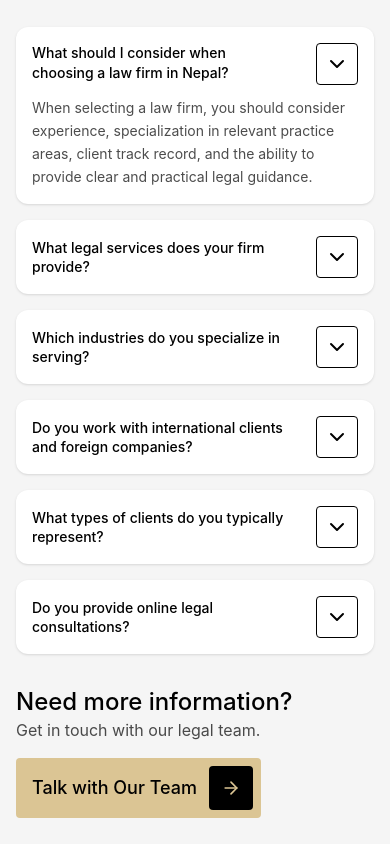
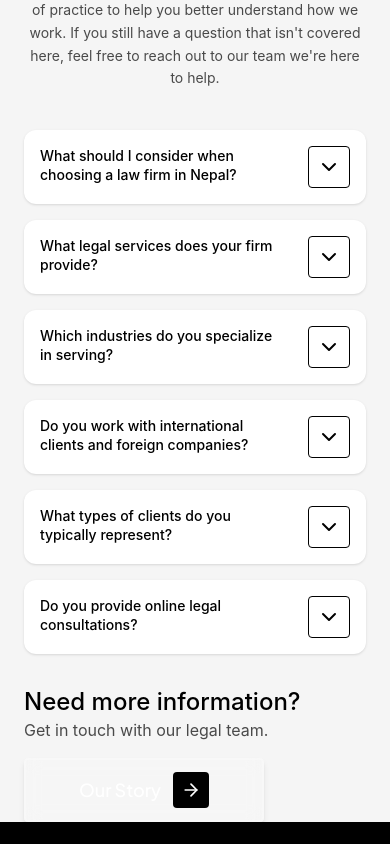
Before and after one commit to applish101-eng/LawFirm, a React (Vite) app: page / in a window 390 px wide. Shown: the part 4340-5184 px from the top of the page. Built offline with nearby package versions, Linux system fonts and the light colour scheme; a web font is replaced by a local one.

Commit message:
footer forum validation

```diff
--- /dev/null
+++ b/src/components/Button.jsx
@@ -0,0 +1,59 @@
+import React from "react";
+
+const Button = ({
+  children,
+  variant = "primary",
+  size = "md",
+  width = "fit",
+  iconRight,
+  iconLeft,
+  className = "",
+  ...props
+}) => {
+  const base =
+    "inline-flex items-center justify-center gap-3 font-medium rounded transition-all duration-300 cursor-pointer whitespace-nowrap font-secondary ";
+
+  const variants = {
+    primary: "bg-primary-500 text-black hover:bg-primary-600 ",
+    secondary:
+      "bg-white/10 backdrop-blur border-2 border-white/20 text-white shadow-md hover:bg-neutral-900 hover:shadow-lg",
+    outline: "border border-black text-black hover:bg-black hover:text-white",
+    ghost: "bg-transparent text-black hover:text-neutral-600",
+    danger: "bg-red-500 text-white hover:bg-red-600",
+  };
+
+  const sizes = {
+    sm: "text-sm px-3 py-2",
+    md: "text-base px-4 py-2",
+    lg: "text-lg sm:text-2xl font-extrabold px-5 py-3",
+    xl: "text-lg sm:text-2xl font-extrabold px-5 py-5",
+  };
+
+  const widths = {
+    auto: "w-auto",
+    fit: "w-fit",
+    sm: "w-[160px]",
+    md: "w-[200px]",
+    lg: "w-[240px]",
+    full: "w-full",
+  };
+
+  return (
+    <button
+      className={`${base} ${variants[variant]} ${sizes[size]} ${widths[width]} ${className}`}
+      {...props}
+    >
+      {iconLeft && <span className="flex items-center">{iconLeft}</span>}
+
+      <span>{children}</span>
+
+      {iconRight && (
+        <span className="bg-black text-white p-2 rounded-sm flex items-center justify-center">
+          {iconRight}
+        </span>
+      )}
+    </button>
+  );
+};
+
+export default Button;
--- a/src/pages/About/Section02.jsx
+++ b/src/pages/About/Section02.jsx
@@ -8,7 +8,7 @@ const stats = [
 
 const Section02 = () => {
   return (
-    <section className="w-full bg-[#F5F5F5] px-6 sm:px-10 lg:px-20 py-20 lg:py-28">
+    <section className="w-full min-h-screen flex flex-col justify-center bg-[#F5F5F5] px-6">
       {/* Eyebrow */}
       <p className="text-center font-primary text-sm text-black tracking-wide mb-4">
         About Us
--- a/src/pages/About/Section03.jsx
+++ b/src/pages/About/Section03.jsx
@@ -3,9 +3,8 @@ import Section03Image from "../../assets/ServiceSection03.png";
 
 const Section03 = () => {
   return (
-    <section className="w-full min-h-screen bg-[#F4F4F4] text-[#111111] font-sans antialiased overflow-x-hidden flex flex-col justify-between">
-      {/* Top Content Area */}
-      <div className="max-w-7xl mx-auto px-6 pt-16 pb-12 md:pt-24 md:pb-20 flex flex-col lg:flex-row gap-12 lg:gap-20 items-start">
+    <section className="w-full min-h-screen bg-[#F4F4F4] text-[#111111] font-sans antialiased overflow-x-hidden flex flex-col justify-center px-6">
+      <div className="flex flex-col lg:flex-row gap-12 lg:gap-20 items-start pb-12 lg:pb-20">
         {/* Left Column */}
         <div className="w-full lg:w-[60%] flex flex-col items-start gap-4">
           {/* Badge */}
--- a/src/pages/About/Section04.jsx
+++ b/src/pages/About/Section04.jsx
@@ -26,9 +26,9 @@ const Section04 = () => {
   return (
     <section
       ref={containerRef}
-      className="w-full bg-[#F4F4F4] text-[#111111] font-sans antialiased overflow-hidden py-16 md:py-24"
+      className="w-full min-h-screen flex flex-col justify-center bg-[#F4F4F4] text-[#111111] font-sans antialiased overflow-hidden px-6"
     >
-      <div className="max-w-7xl mx-auto px-6 flex flex-col space-y-12 md:space-y-16">
+      <div className="w-full flex flex-col space-y-12 md:space-y-16">
 
         {/* Full Width Top Header */}
         <h2
--- a/src/pages/Contact.jsx
+++ b/src/pages/Contact.jsx
@@ -36,9 +36,9 @@ const Contact = () => {
   return (
     <section
       ref={containerRef}
-      className="w-full bg-[#F4F4F4] text-[#111111] font-sans antialiased overflow-hidden pt-26"
+      className="w-full min-h-screen flex flex-col justify-center bg-[#F4F4F4] text-[#111111] font-sans antialiased overflow-hidden px-6"
     >
-      <div className="max-w-7xl mx-auto px-6 flex flex-col space-y-10 md:space-y-12">
+      <div className="w-full flex flex-col space-y-10 md:space-y-12">
         {/* Category Label and Main Heading */}
         <div ref={titleRef} className="flex flex-col space-y-1">
           <span className="text-xs md:text-sm font-medium tracking-wide text-neutral-500 uppercase">
--- a/src/pages/Hompage/Faq.jsx
+++ b/src/pages/Hompage/Faq.jsx
@@ -1,21 +1,56 @@
-import React from "react";
+import React, { useState } from "react";
 import { ArrowRight, ChevronDown } from "lucide-react";
+import Button from "../../components/Button";
+
+const faqData = [
+  {
+    question: "What should I consider when choosing a law firm in Nepal?",
+    answer:
+      "When selecting a law firm, you should consider experience, specialization in relevant practice areas, client track record, and the ability to provide clear and practical legal guidance.",
+  },
+  {
+    question: "What legal services does your firm provide?",
+    answer:
+      "We provide legal consultation, research, and advisory support across family law, criminal defense, property disputes, corporate law, contracts, intellectual property, and more for both individuals and companies.",
+  },
+  {
+    question: "Which industries do you specialize in serving?",
+    answer:
+      "We serve clients across a range of industries including real estate, finance, healthcare, technology, hospitality, manufacturing, and non-profit organizations.",
+  },
+  {
+    question:
+      "Do you work with international clients and foreign companies?",
+    answer:
+      "Yes, we welcome international clients and foreign companies seeking legal guidance in Nepal. We provide support for investment approvals, regulatory compliance, and cross-border legal matters.",
+  },
+  {
+    question: "What types of clients do you typically represent?",
+    answer:
+      "We represent individuals, families, startups, small and medium enterprises, corporations, and community organizations across a broad spectrum of legal needs.",
+  },
+  {
+    question: "Do you provide online legal consultations?",
+    answer:
+      "Yes, we offer online legal consultations for clients who prefer remote sessions. Please contact us to schedule a virtual appointment at your convenience.",
+  },
+];
 
 const Faq = () => {
+  const [openIndex, setOpenIndex] = useState(null);
+
+  const toggle = (index) => {
+    setOpenIndex(openIndex === index ? null : index);
+  };
+
   return (
-    <>
-      <section className="relative w-full min-h-screen px-4 sm:px-6 py-16 overflow-hidden bg-[#F5F5F5]">
-        <div className="h-full flex flex-col gap-4 max-w-[1440px] mx-auto">
-          {/* TITLE */}
+    <section className="relative w-full min-h-screen flex flex-col justify-center bg-[#F5F5F5] px-6 overflow-hidden">
+      <div className="w-full flex flex-col gap-4">
         <h1 className="text-lg lg:text-xl font-primary text-black text-center lg:text-left">
           Frequently Asked Questions
         </h1>
 
-          {/* MAIN LAYOUT */}
         <div className="flex flex-col lg:flex-row gap-10 lg:gap-20 mt-6">
-            {/* =========================
-              LEFT CONTAINER
-            ========================= */}
           <div className="flex flex-col justify-between lg:w-[40%] gap-10">
             <div className="flex flex-col gap-4">
               <h2 className="text-3xl sm:text-4xl lg:text-5xl text-center lg:text-left font-medium leading-tight">
@@ -23,151 +58,96 @@ const Faq = () => {
               </h2>
 
               <p className="text-sm sm:text-base text-center lg:text-left text-black/70 leading-relaxed">
-                  We’ve answered some of the most common questions about our
+                We've answered some of the most common questions about our
                 services, approach, and areas of practice to help you better
                 understand how we work. If you still have a question that
-                  isn’t covered here, feel free to reach out to our team we’re
+                isn't covered here, feel free to reach out to our team we're
                 here to help.
               </p>
             </div>
 
-              {/* DESKTOP CTA */}
             <div className="hidden lg:flex flex-col gap-4">
               <div>
                 <h1 className="text-2xl font-medium">
                   Need more information?
                 </h1>
-
                 <p className="text-black/70">
                   Get in touch with our legal team.
                 </p>
               </div>
 
-                <button className="w-fit flex items-center gap-3 bg-primary-500 text-black text-lg font-medium pr-2 pl-4 py-2 rounded whitespace-nowrap hover:bg-primary-600 transition-colors duration-300 cursor-pointer">
-                  <span>Talk with Our Team</span>
-
-                  <span className="bg-black text-primary-500 p-3 rounded-sm">
-                    <ArrowRight className="w-5 h-5" />
-                  </span>
-                </button>
+              <Button
+                variant="primary"
+                size="lg"
+                iconRight={<ArrowRight className="w-5 h-5 sm:w-7 sm:h-7" />}
+              >
+                Talk to Our Team
+              </Button>
             </div>
           </div>
 
-            {/* =========================
-              FAQ CONTAINER
-            ========================= */}
           <div className="flex flex-col gap-4 lg:w-[60%]">
-              {/* FAQ ITEM */}
-              <div className="bg-white p-4 sm:p-6 rounded-xl shadow-sm flex flex-col gap-3">
-                <div className="flex w-full items-start justify-between gap-4">
-                  <h2 className="text-sm sm:text-base lg:text-xl font-medium leading-snug pr-4">
-                    What should I consider when choosing a law firm in Nepal?
+            {faqData.map((item, index) => {
+              const isOpen = openIndex === index;
+
+              return (
+                <div
+                  key={index}
+                  className="bg-white p-4 sm:p-6 rounded-xl shadow-sm"
+                >
+                  <button
+                    onClick={() => toggle(index)}
+                    className="w-full flex items-start justify-between gap-4 text-left"
+                  >
+                    <h2 className="text-sm sm:text-base lg:text-xl font-medium leading-snug pr-4 flex-1">
+                      {item.question}
                     </h2>
 
-                  <div className="border flex items-center justify-center rounded-sm p-2 shrink-0">
+                    <div
+                      className={`border flex items-center justify-center rounded-sm p-2 shrink-0 transition-transform duration-300 ${
+                        isOpen ? "rotate-180" : ""
+                      }`}
+                    >
                       <ChevronDown />
                     </div>
-                </div>
+                  </button>
 
+                  <div
+                    className={`overflow-hidden transition-all duration-300 ease-in-out ${
+                      isOpen ? "max-h-96 opacity-100 mt-3" : "max-h-0 opacity-0"
+                    }`}
+                  >
                     <p className="text-sm lg:text-base text-black/70 leading-relaxed">
-                  When selecting a law firm, you should consider experience,
-                  specialization in relevant practice areas, client track
-                  record, and the ability to provide clear and practical legal
-                  guidance.
+                      {item.answer}
                     </p>
                   </div>
+                </div>
+              );
+            })}
 
-              {/* FAQ ITEM */}
-              <div className="bg-white p-4 sm:p-6 rounded-xl shadow-sm flex flex-col gap-3">
-                <div className="flex w-full items-center justify-between gap-4">
-                  <h2 className="text-sm sm:text-base lg:text-xl font-medium leading-snug pr-4">
-                    What legal services does your firm provide?
-                  </h2>
-
-                  <div className="border flex items-center justify-center rounded-sm p-2 shrink-0">
-                    <ChevronDown />
-                  </div>
-                </div>
-              </div>
-
-              {/* FAQ ITEM */}
-              <div className="bg-white p-4 sm:p-6 rounded-xl shadow-sm flex flex-col gap-3">
-                <div className="flex w-full items-center justify-between gap-4">
-                  <h2 className="text-sm sm:text-base lg:text-xl font-medium leading-snug pr-4">
-                    Which industries do you specialize in serving?
-                  </h2>
-
-                  <div className="border flex items-center justify-center rounded-sm p-2 shrink-0">
-                    <ChevronDown />
-                  </div>
-                </div>
-              </div>
-
-              {/* FAQ ITEM */}
-              <div className="bg-white p-4 sm:p-6 rounded-xl shadow-sm flex flex-col gap-3">
-                <div className="flex w-full items-center justify-between gap-4">
-                  <h2 className="text-sm sm:text-base lg:text-xl font-medium leading-snug pr-4">
-                    Do you work with international clients and foreign
-                    companies?
-                  </h2>
-
-                  <div className="border flex items-center justify-center rounded-sm p-2 shrink-0">
-                    <ChevronDown />
-                  </div>
-                </div>
-              </div>
-
-              {/* FAQ ITEM */}
-              <div className="bg-white p-4 sm:p-6 rounded-xl shadow-sm flex flex-col gap-3">
-                <div className="flex w-full items-center justify-between gap-4">
-                  <h2 className="text-sm sm:text-base lg:text-xl font-medium leading-snug pr-4">
-                    What types of clients do you typically represent?
-                  </h2>
-
-                  <div className="border flex items-center justify-center rounded-sm p-2 shrink-0">
-                    <ChevronDown />
-                  </div>
-                </div>
-              </div>
-
-              {/* FAQ ITEM */}
-              <div className="bg-white p-4 sm:p-6 rounded-xl shadow-sm flex flex-col gap-3">
-                <div className="flex w-full items-center justify-between gap-4">
-                  <h2 className="text-sm sm:text-base lg:text-xl font-medium leading-snug pr-4">
-                    Do you provide online legal consultations?
-                  </h2>
-
-                  <div className="border flex items-center justify-center rounded-sm p-2 shrink-0">
-                    <ChevronDown />
-                  </div>
-                </div>
-              </div>
-
-              {/* MOBILE CTA */}
             <div className="lg:hidden flex flex-col gap-4 pt-4">
               <div>
                 <h1 className="text-2xl font-medium">
                   Need more information?
                 </h1>
-
                 <p className="text-black/70">
                   Get in touch with our legal team.
                 </p>
               </div>
 
-                <button className="w-fit flex items-center gap-3 bg-primary-500 text-black text-lg font-medium pr-2 pl-4 py-2 rounded whitespace-nowrap hover:bg-primary-600 transition-colors duration-300 cursor-pointer">
-                  <span>Talk with Our Team</span>
-
-                  <span className="bg-black text-primary-500 p-3 rounded-sm">
-                    <ArrowRight className="w-5 h-5" />
-                  </span>
-                </button>
+              <Button
+                variant="secondary"
+                size="lg"
+                width="lg"
+                iconRight={<ArrowRight className="w-5 h-5 sm:w-7 sm:h-7" />}
+              >
+                Our Story
+              </Button>
             </div>
           </div>
         </div>
       </div>
     </section>
-    </>
   );
 };
 
--- a/src/pages/Hompage/Hero.jsx
+++ b/src/pages/Hompage/Hero.jsx
@@ -5,7 +5,7 @@ import { Send } from "lucide-react";
 const Hero = () => {
   return (
     <>
-      <section className="relative w-full h-175 overflow-hidden">
+      <section className="relative w-full h-screen overflow-hidden">
         {/* ===============================
         BACKGROUND LAYER
       =============================== */}
--- a/src/pages/Hompage/Services.jsx
+++ b/src/pages/Hompage/Services.jsx
@@ -327,7 +327,7 @@ const Services = () => {
           <div className="absolute bottom-2 left-2 right-2 bg-white rounded-md p-4 lg:p-6 flex flex-col lg:flex-row gap-6 lg:items-center lg:justify-between">
             <div>
               <p className="text-black text-2xl lg:text-3xl font-medium">
-                Couldn’t find the legal service you need?
+                Couldn't find the legal service you need?
               </p>
 
               <p className="text-slate-500 text-sm lg:text-base mt-2">
--- a/src/pages/Service.jsx
+++ b/src/pages/Service.jsx
@@ -22,7 +22,7 @@ const ServicesHero = () => {
       tl.fromTo(
         [textLeftRef.current, textRightRef.current],
         { y: 25, opacity: 0 },
-        { y: 0, opacity: 1, 用stagger: 0.15 },
+        { y: 0, opacity: 1, stagger: 0.15 },
       )
         .fromTo(
           lineRef.current,
@@ -50,9 +50,9 @@ const ServicesHero = () => {
   return (
     <section
       ref={containerRef}
-      className="w-full  bg-[#F4F4F4] text-[#111111] font-sans antialiased overflow-hidden pt-32 "
+      className="w-full min-h-screen flex flex-col justify-center bg-[#F4F4F4] text-[#111111] font-sans antialiased overflow-hidden px-6"
     >
-      <div className="max-w-7xl mx-auto px-6 flex flex-col">
+      <div className="w-full flex flex-col">
         {/* Top Header Row split */}
         <div className="grid grid-cols-1 lg:grid-cols-12 gap-6 lg:gap-16 items-end pb-8">
           {/* Left Side: Category Label & Large Title */}
```
Also changed, not shown: src/components/Footer.jsx (+224 -75 lines), src/pages/About/Section01.jsx (+3 -10 lines). Lines whose indentation alone changed are shown as unchanged.
